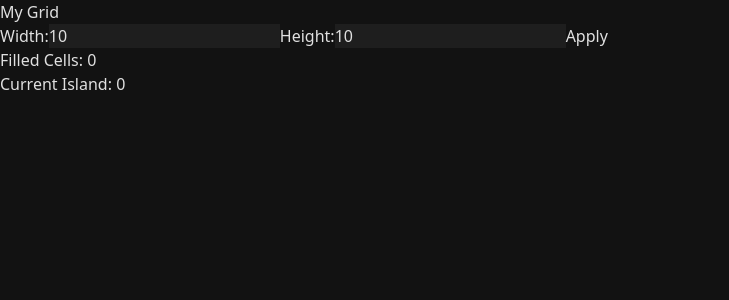
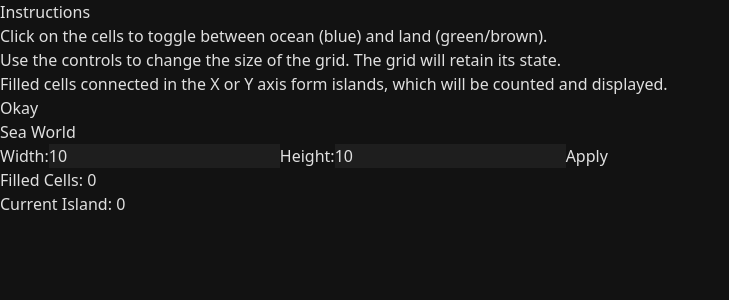
Before and after one commit to Adefolajuwon/sea-world, a Next.js app: page / in a window 1280 px wide. Shown: the top 300 px of the page, without its empty margins (0-729 px from the left). Built offline with nearby package versions, Linux system fonts and the light colour scheme.

Commit message:
Improve UI/UX and added instructions

```diff
--- a/src/app/components/ControlCells.js
+++ b/src/app/components/ControlCells.js
@@ -1,3 +1,4 @@
+// ControlCells.js
 import { useState } from 'react';
 
 const ControlCells = ({ width, height, setWidth, setHeight }) => {
@@ -10,29 +11,30 @@
   };
 
   return (
-    <div className="mb-4 flex gap-4">
-      <label>
+<div className="mb-4 flex flex-col sm:flex-row gap-4">
+  <label className="flex flex-col w-full sm:w-auto">
     Width:
     <input
       type="number"
       value={newWidth}
       onChange={(e) => setNewWidth(Number(e.target.value))}
-          className="border rounded px-2 py-1 mx-2"
+      className="border rounded px-2 py-1 mt-1 w-full max-w-full"
     />
   </label>
-      <label>
+  <label className="flex flex-col w-full sm:w-auto">
     Height:
     <input
       type="number"
       value={newHeight}
       onChange={(e) => setNewHeight(Number(e.target.value))}
-          className="border rounded px-2 py-1 mx-2"
+      className="border rounded px-2 py-1 mt-1 w-full max-w-full"
     />
   </label>
-      <button onClick={handleApply} className="bg-blue-500 text-white px-3 py-1 rounded">
+  <button onClick={handleApply} className="bg-blue-500 text-white px-4 py-2 rounded w-full sm:w-auto">
     Apply
   </button>
 </div>
+
   );
 };
 
--- a/src/app/components/Grid.js
+++ b/src/app/components/Grid.js
@@ -5,11 +5,12 @@
 const Grid = ({ grid, width, toggleCell }) => {
   return (
     <div
-      className="grid gap-1 justify-center mx-auto"
-      style={{
-        gridTemplateColumns: `repeat(${width}, 30px)`,
-      }}
-    >
+    className="grid gap-1 mx-auto"
+    style={{
+      gridTemplateColumns: `repeat(${width}, minmax(30px, 5vw))`, // Use `minmax` for responsive sizing
+    }}
+  >
+
       {grid.flat().map((cell, index) => (
         <Cell
           key={index}
--- /dev/null
+++ b/src/app/components/Notification.js
@@ -0,0 +1,12 @@
+// Notification.js
+const Notification = ({ message }) => {
+    if (!message) return null;
+
+    return (
+      <div className="fixed top-4 right-4 md:top-8 md:right-8 bg-green-600 text-white p-2 rounded-md shadow-lg z-50">
+        {message}
+      </div>
+    );
+  };
+
+  export default Notification;
--- /dev/null
+++ b/src/app/components/UserInstruction.js
@@ -0,0 +1,25 @@
+import React, { useState, useEffect } from 'react';
+
+const UserInstructions = ({ onClose }) => {
+  return (
+    <div className="fixed inset-0 bg-black bg-opacity-50 flex justify-center items-center z-50">
+      <div className="bg-gray-800 text-gray-300 p-6 rounded-lg shadow-lg max-w-sm w-full">
+        <h2 className="text-center text-gray-400 text-2xl mb-4">Instructions</h2>
+        <p className="text-sm mb-4">
+          Click on the cells to toggle between ocean (blue) and land (green/brown).
+        </p>
+        <p className="text-sm mb-4">
+          Use the controls to change the size of the grid. The grid will retain its state.
+        </p>
+        <p className="text-sm mb-4">
+          Filled cells connected in the X or Y axis form islands, which will be counted and displayed.
+        </p>
+        <button onClick={onClose} className="bg-blue-500 text-white px-4 py-2 rounded mt-2 w-full">
+          Okay
+        </button>
+      </div>
+    </div>
+  );
+};
+
+export default UserInstructions
--- a/src/app/globals.css
+++ b/src/app/globals.css
@@ -14,15 +14,15 @@
   }
 }
 
-/* styles.css */
+
 body {
-  background-color: #121212; /* Dark background */
-  color: #e0e0e0; /* Light text for contrast */
+  background-color: #121212;
+  color: #e0e0e0;
 }
 
 input {
-  background-color: #1e1e1e; /* Input background */
-  color: #e0e0e0; /* Input text color */
+  background-color: #1e1e1e;
+  color: #e0e0e0;
 }
 
 button {
@@ -30,5 +30,5 @@
 }
 
 button:hover {
-  background-color: #3f51b5; /* Lighter blue on hover */
+  background-color: #3f51b5;
 }
--- a/src/app/world/page.js
+++ b/src/app/world/page.js
@@ -1,28 +1,61 @@
 // World.js
 "use client";
-import React from 'react';
+import React, { useState, useEffect } from 'react';
 import CellCount from '../components/CellCount';
 import Grid from '../components/Grid';
 import IslandCounter from '../components/IslandCounter';
 import ControlCells from '../components/ControlCells';
 import useIslandCounter from '../hooks/UseIsland';
 import useGrid from '../hooks/UseGrid';
+import Notification from '../components/Notification';
+import UserInstructions from '../components/UserInstruction';
 
 const World = () => {
+  const [notification, setNotification] = useState('');
   const { grid, width, height, toggleCell, countFilledCells, setWidth, setHeight } = useGrid();
+  const [showInstructions, setShowInstructions] = useState(false);
+
   const countIslands = useIslandCounter(grid);
 
+  useEffect(() => {
+    // Check if sessionStorage is available and if instructions have been seen in this session
+    if (typeof window !== 'undefined') {
+      const hasSeenInstructions = sessionStorage.getItem('hasSeenInstructions');
+      if (!hasSeenInstructions) {
+        setShowInstructions(true);
+      }
+    }
+  }, []);
+
+  const handleInstructionsClose = () => {
+    sessionStorage.setItem('hasSeenInstructions', 'true'); // Set session flag
+    setShowInstructions(false);
+  };
+
+  const handleCellToggle = (row, col) => {
+    toggleCell(row, col);
+    setNotification('Cell toggled!');
+    const timeout = setTimeout(() => setNotification(''), 2000); // Clear notification after 2 seconds
+
+    return () => clearTimeout(timeout); // Clean up timeout on component unmount
+  };
+
   return (
-    <div className="flex justify-center items-center min-h-screen bg-gray-800">
-      <div className="bg-gray-900 border border-gray-700 rounded-lg shadow-lg p-6 w-full max-w-2xl">
-        <h1 className="text-center text-pink-400 text-3xl mb-4">My Grid</h1>
+    <div className="flex justify-center items-center min-h-screen bg-gray-800 px-4 sm:px-2">
+      {/* Show the splash card with instructions if needed */}
+      {showInstructions && <UserInstructions onClose={handleInstructionsClose} />}
+
+      <div className="bg-gray-900 border border-gray-700 rounded-lg shadow-lg p-6 w-full max-w-lg mx-4">
+        <h1 className="text-center text-gray-400 text-2xl sm:text-3xl mb-4">Sea World</h1>
 
         <ControlCells width={width} height={height} setWidth={setWidth} setHeight={setHeight} />
 
-        <Grid grid={grid} width={width} toggleCell={toggleCell} />
+        <Grid grid={grid} width={width} toggleCell={handleCellToggle} />
 
         <CellCount filledCount={countFilledCells()} />
+
         <IslandCounter currentIsland={countIslands} />
+        <Notification message={notification} aria-live="assertive" />
       </div>
     </div>
   );
```
Also changed, not shown: package.json (+5 -4 lines), .babelrc (deleted), 2 other files (tests, documents, lock files or other folders). Lines whose indentation alone changed are shown as unchanged.
